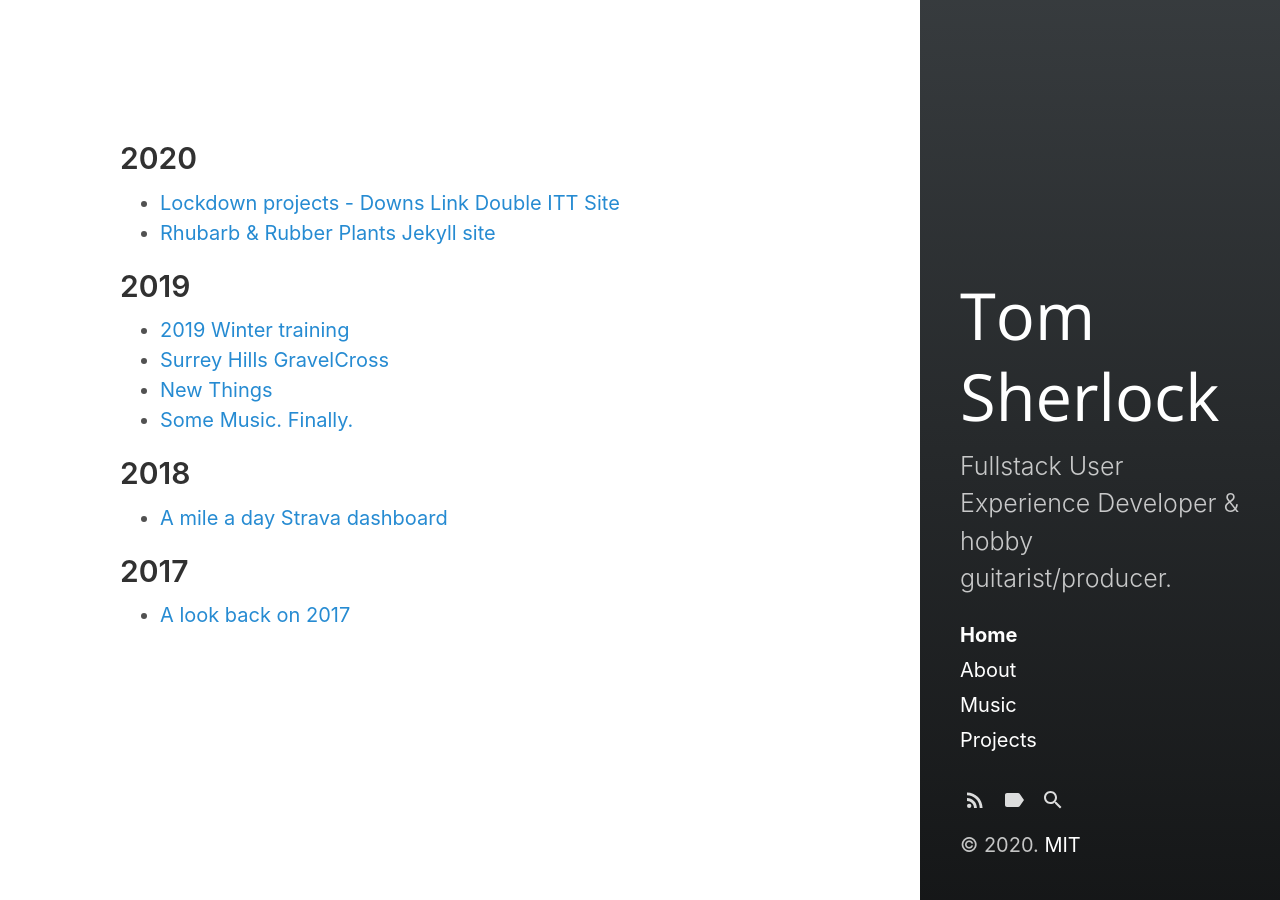
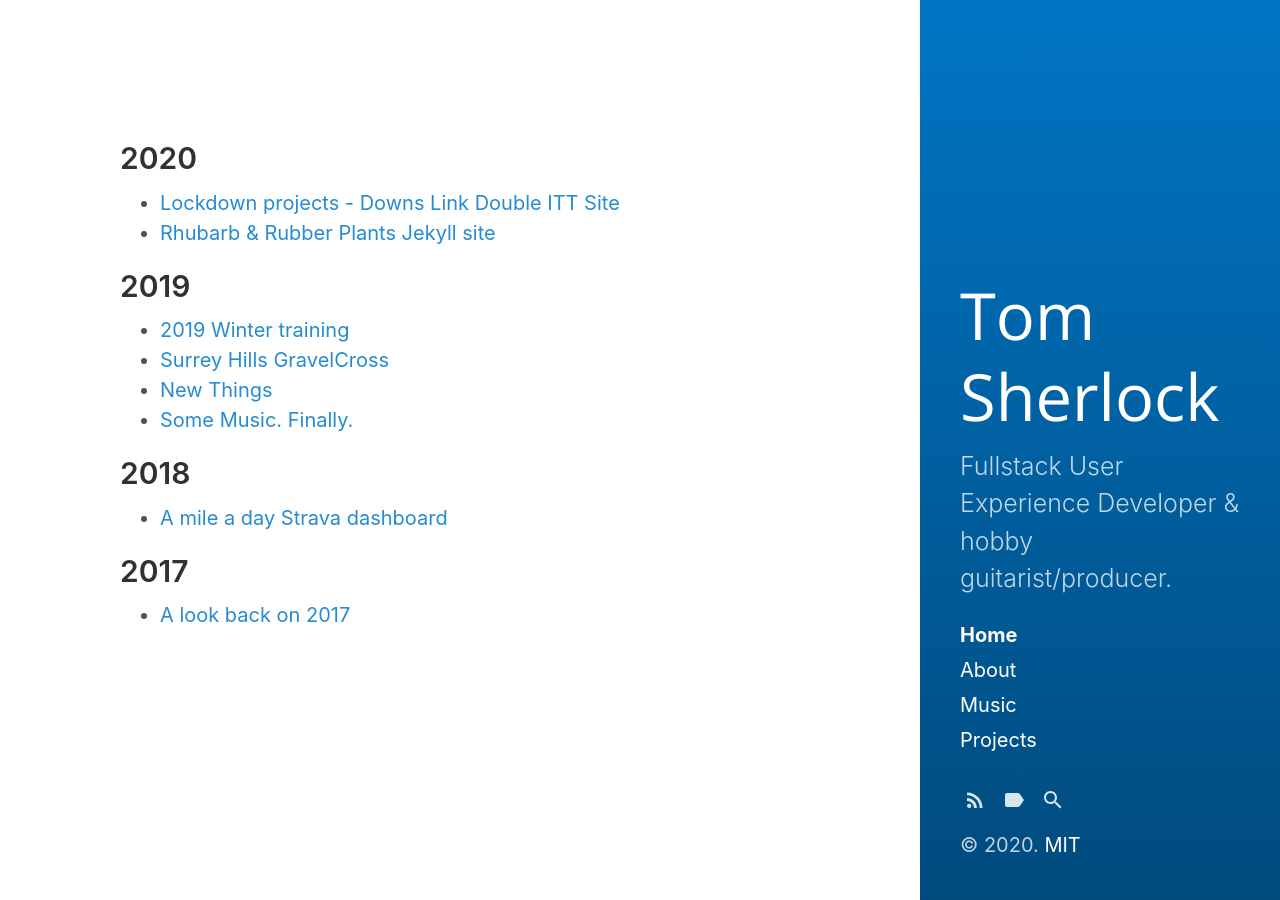
Before and after one commit to tomsherlocked/site, a Jekyll site: the page built from index.html, in a window 1280 px wide. Built offline with Jekyll 4.4.1, drawn with Linux system fonts in a browser that asks for light colours; the list of posts is cut into pages by our own code.

Commit message:
change colour

```diff
--- a/assets/css/main.scss
+++ b/assets/css/main.scss
@@ -3,7 +3,7 @@
 # only main files contain this front matter, not partials.
 ---
 
-$sidebar-bg-color: #26292b;
+$sidebar-bg-color: #0060a1;
 
 $layout-reverse: true;
 
```
